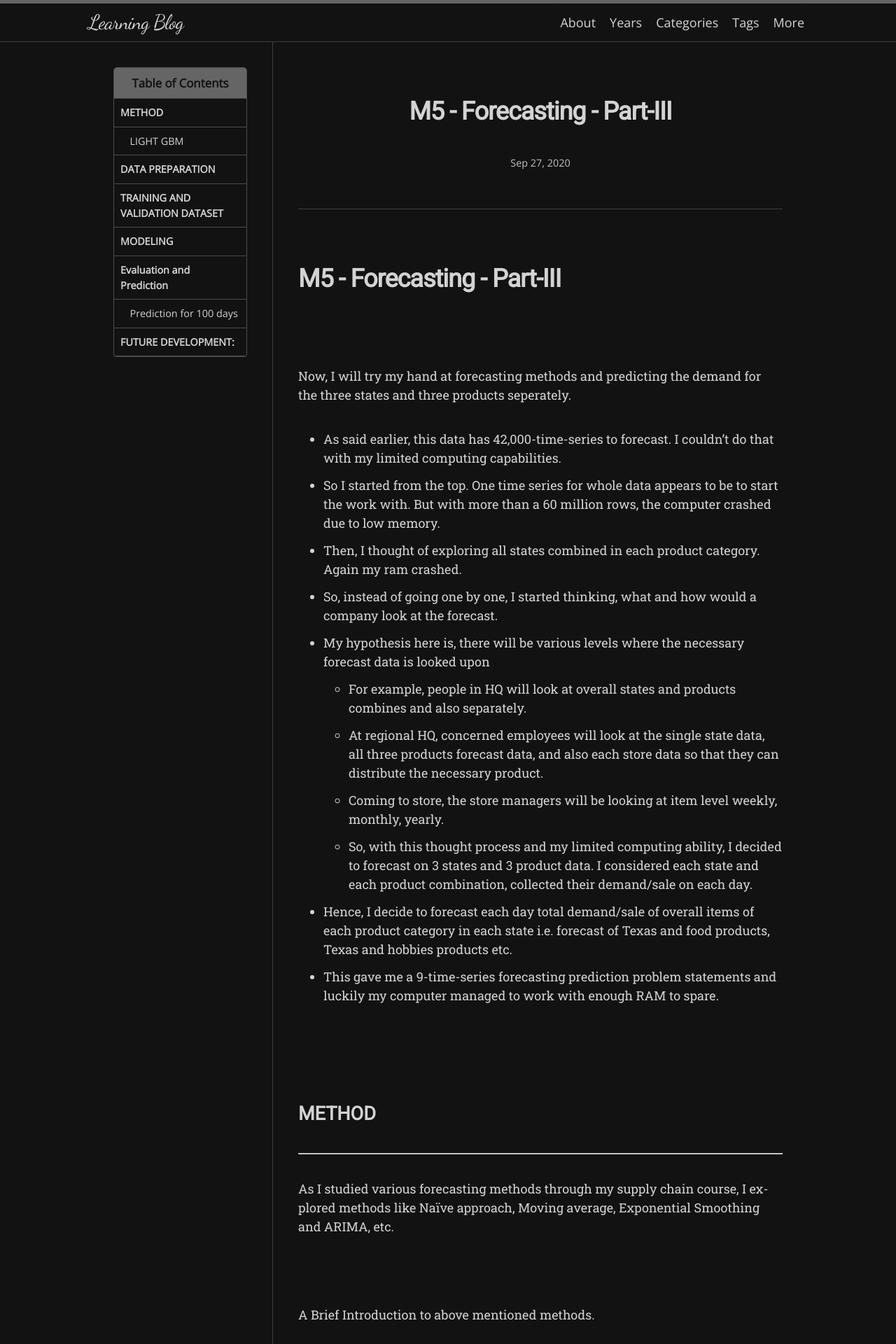
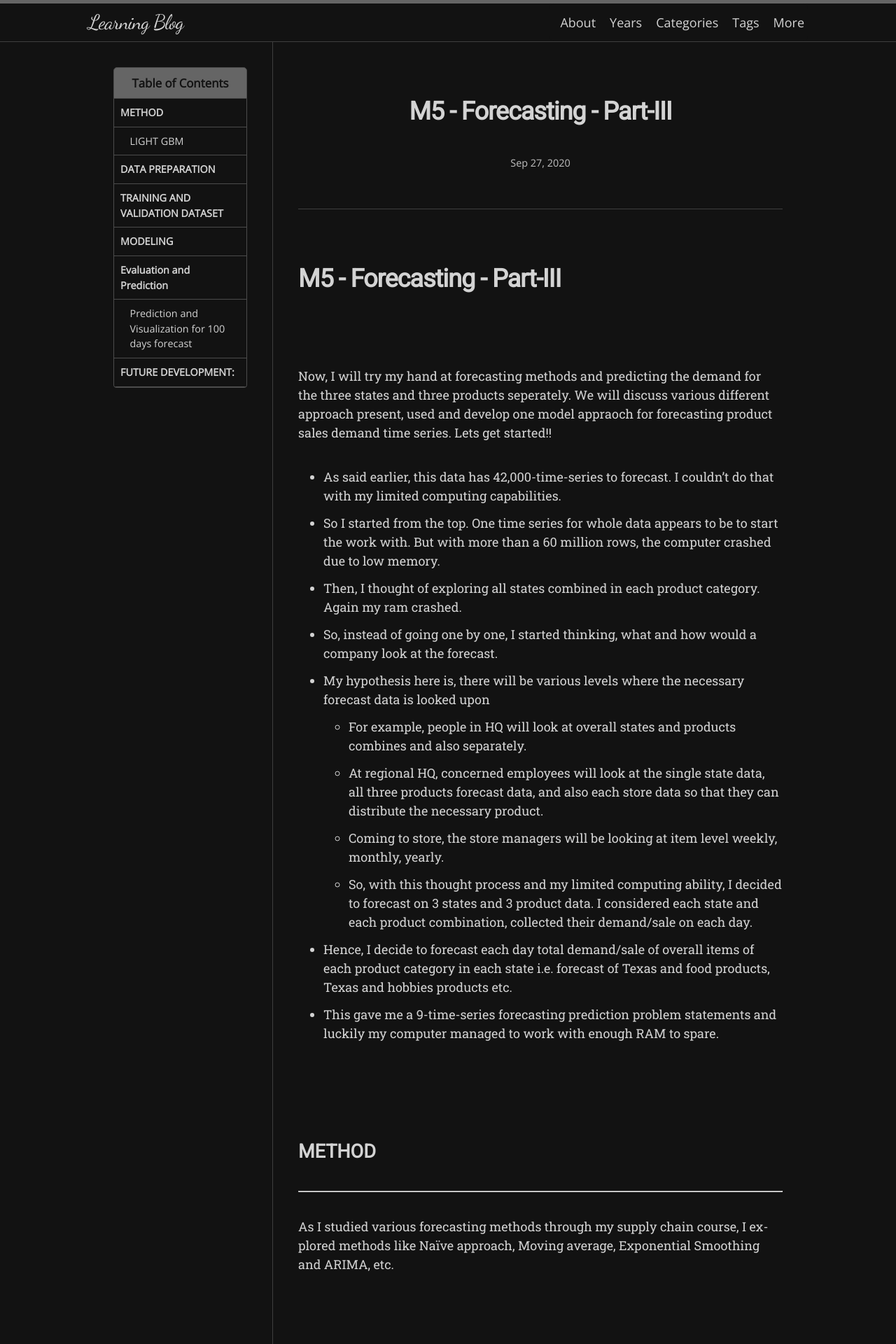
Before and after one commit to srujanreddyj/blog, a Jekyll site: the page built from _posts/2020-09-27-M5_31.md, in a window 1280 px wide. Shown: the top 1920 px of the page at 70% size. Built offline with Jekyll 4.4.1, drawn with Linux system fonts in a browser that asks for light colours; nearby versions of some CDN libraries; some web fonts are replaced.

Commit message:
Update 2020-09-27-M5_31.md

````diff
--- a/_posts/2020-09-27-M5_31.md
+++ b/_posts/2020-09-27-M5_31.md
@@ -8,7 +8,7 @@ tags: [markdown, forecasting, html, EDA, Plotly, Time-Series]
 
 # M5 - Forecasting - Part-III
 <p>&nbsp;</p>
-Now, I will try my hand at forecasting methods and predicting the demand for the three states and three products seperately.
+Now, I will try my hand at forecasting methods and predicting the demand for the three states and three products seperately. We will discuss various different approach present, used and develop one model appraoch for forecasting product sales demand time series. Lets get started!!
 
 * As said earlier, this data has 42,000-time-series to forecast. I couldn't do that with my limited computing capabilities.
 * So I started from the top. One time series for whole data appears to be to start the work with. But with more than a 60 million rows, the computer crashed due to low memory.
@@ -34,17 +34,18 @@ A Brief Introduction to above mentioned methods.
  * **ARIMA [Auto Regressive Integrated Moving Average]:** While exponential smoothing models are based on a description of trend and seasonality in data, ARIMA models aim to describe the correlations in the time series.
 
 After exploring those models, and not being able to good results, I started to explore other methods like XGBOOST, CATBOOST, LightGBM, Prophet and LSTM. I was not able to achieve better results with XGBOOST and CATBOOST either. LSTM required neural network for good prediction and I was completely familiar with it, I stuck to LightGBM
-<p>&nbsp;</p>
+
 
 ### LIGHT GBM
+---
 * A gradient boosting framework that uses tree based learning algorithm
 * Light GBM grows tree leaf-wise while other gradient boosting algorithms grows level-wise. A leaf is chooses based upon max delta loss to grow.
 * Light GBM is sensitive to overfitting and there is no threshold on the number of rows
 
 
-<p>&nbsp;</p>
 
 ## DATA PREPARATION
+---
  * First after loading the files, I created new datasets from the provided with state and products combination. This gave me 9 new datasets in line with 9-time-series forecasting predictions.
    ```python
     states = ['CA','TX','WI']
@@ -109,16 +110,16 @@ After exploring those models, and not being able to good results, I started to e
       ```
 
  * After preparing necessary feature variables, I started thinking, what features will be most important for a store/company to forecast demand of products like foods, households. As explored in the previous posts, the trends and weekly, monthly seasonality played an important role for me to decide which features to add or explore.
-  * How did I look at it. Week-on-week same day trends are more likely to be occur if the prior week went similar too. It would make sense to not just have the last weekday or weekend but also the mean of the whole week leading upto that day to give the model the "hint" how normal the whole week was.
+ * How did I look at it. Week-on-week same day trends are more likely to be occur if the prior week went similar too. It would make sense to not just have the last weekday or weekend but also the mean of the whole week leading upto that day to give the model the "hint" how normal the whole week was.
  * So I took 7-day and 28-day lag sales/demand and also 7-day and 28-day lag with 7,14,28 -day window.
-  * ***lag_7:\*** Demand shift 7-steps downwards.
-  * ***lag_28:\*** Demand shift 28-steps downwards.
-  * ***rmean_7_7:\*** rolling mean sales of a window size of 7 over column lag_7. First value appears on the 13th index because means including nan are nan.
-  * ***rmean_7_14:*** rolling mean sales of a window size of 7 over column lag_28. First value appears on the 20th index because that is the first time the mean formula gets all 7 non-nan values.
-  * ***rmean_7_28:\*** rolling mean sales of a window size of 7 over column lag_28. First value appears on the 34th index because that is the first time the mean formula gets all 7 non-nan values.
-  * ***rmean_28_7:\*** rolling mean sales of a window size of 28 over column lag_7. First value appears on the 34th index because it is the first time the mean formula gets 28 non-nan values.
-  * ***rmean_28_14:\*** rolling mean sales of a window size of 28 over column lag_28. First value appears on 41th index because that is the first time the formula here all non-nan values.
-  * ***rmean_28_28:\*** rolling mean sales of a window size of 28 over column lag_28. First value appears on 55th index because that is the first time the formula here all non-nan values
+   * **lag_7:** Demand shift 7-steps downwards.
+   * **lag_28:** Demand shift 28-steps downwards.
+   * **rmean_7_7:** rolling mean sales of a window size of 7 over column lag_7. First value appears on the 13th index because means including nan are nan.
+   * **rmean_7_14:** rolling mean sales of a window size of 7 over column lag_28. First value appears on the 20th index because that is the first time the mean formula gets all 7 non-nan values.
+   * **rmean_7_28:** rolling mean sales of a window size of 7 over column lag_28. First value appears on the 34th index because that is the first time the mean formula gets all 7 non-nan values.
+   * **rmean_28_7:** rolling mean sales of a window size of 28 over column lag_7. First value appears on the 34th index because it is the first time the mean formula gets 28 non-nan values.
+   * **rmean_28_14:** rolling mean sales of a window size of 28 over column lag_28. First value appears on 41th index because that is the first time the formula here all non-nan values.
+   * **rmean_28_28:** rolling mean sales of a window size of 28 over column lag_28. First value appears on 55th index because that is the first time the formula here all non-nan values
 
   ```
   def create_features(df):
@@ -145,6 +146,7 @@ After exploring those models, and not being able to good results, I started to e
 <p>&nbsp;</p>
 
 ## TRAINING AND VALIDATION DATASET
+---
 * After developing the 9-datasets with all the features and variables, time to prepare training and validation datasets. As I had the data till 06/19/2016, I divided the data till 05/22/2016 as train dataset and rest 28days as validation dataset. As this is experimenting forecast and not competition, I wanted the model to learn as much as it can and I wanted to predict(test data) for 100 days.
  * I defined the categorical features columns and some useless columns which won't be useful for the model to use nor learn and divided the dataset.
  ```python
@@ -234,6 +236,7 @@ After exploring those models, and not being able to good results, I started to e
   * NAIVE method, ARIMA couldn't provide better predictions as these data sets had multiple dependent variables
   * After some fine tuning, I chose the parameters and got my best model.
   * Keeping in mind my computing resources and also thinking the balance between model development, accuracy, I proceeded with predicting to check how are the predictions.
+   * Root Mean Square Error tells us that our model is able to forecast the avergae sales/demand in the 1.5 to 2.5 (9 time-series models) of the real sales. The lowest RMSE was for hobbies and highest RMSE was for foods.
 
 * I tested the data on 05/22/2016 to 06/19/2016 and also predicted for 100 days up to 08/30/2016.
 
@@ -294,9 +297,11 @@ After exploring those models, and not being able to good results, I started to e
 
 * As this model is focused on predicting the demand of total number of products of foods, household and hobby items in each state, the total demand predictions were pretty close to original data in the first 28days test data.
 
-* As the model started to predict for next 100 days, I found the model started not performing well as it cross certain date. Sometimes the prediction has went over bound by predicting double the demand.  Clearly, this is not right as no previous data points have been seen which such double increment within such less time.
+* As the model started to predict for next 100 days, I found out the model not predicting well after a certain date. Sometimes the prediction went over board by predicting double the demand.  Clearly, this is cannot be right as no previous data points have been seen which such double increment within such less time.
 
-### Prediction for 100 days
+* As we forecast further out into the future, it is natural for us to become less confident in our values. This is reflected in the predicted values below.
+
+### Prediction and Visualization for 100 days forecast
 
 * The below visual graphs show the prediction each product in the three states.
 
@@ -384,16 +389,23 @@ After exploring those models, and not being able to good results, I started to e
 #### FOODS PREDICTION
 {% include Foods_products_each_state.html %}
 <p>&nbsp;</p>
+Food prediction are way off. The prediction for first 30 days is good, but after that they are way off the normal distribution, especially Texas and California.
+<p>&nbsp;</p>
 #### HOBBIES PREDICTION
 {% include Hobbies_products_each_state.html %}
+<p>&nbsp;</p>
+Similarly hobbies product prediction for first 25-35 days, they are following normal trend, but slowly the trend increases drastically.
 <p>&nbsp;</p>
 #### HOUSEHOLD PREDICTION
 {% include Household_products_each_state.html %}
 <p>&nbsp;</p>
-
+Same goes with household products predictions in the three states.
 
 ## FUTURE DEVELOPMENT:
 
-- Model using neural networks - seeing if better accuracy can be achieved
-- Try a different pre-processing approach and see if model performances change
-- Checking other time-series and combine various models to forecast for single model.
+- Model using neural networks {LSTM] - seeing if better accuracy can be achieved.
+- Try a different pre-processing approach and tuning more hyperparametes model and see if performances change
+- Checking other time-series and combining various models to forecast for single model.
+- Checking for combination of time-series in this 30000 time-series models.
+- I can look into more trends and seasonality across the products and prepare combinations that follow similar trend and seasonality and train the models.
+- Modelling with various other methods like Prophet, forecast with uncertainity bounds, forecast with external data source like data of Texas where it had hurricance Harvey affecting its sales, etc.
````
